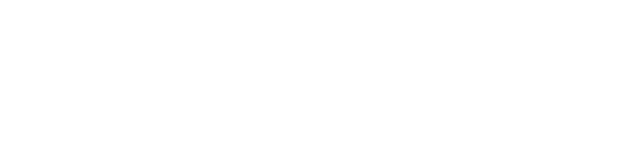
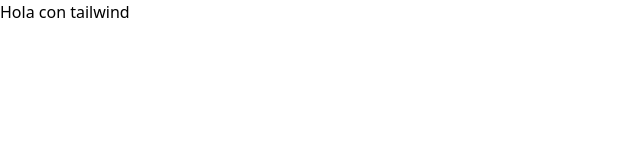
Before and after one commit to RRosalia22/MistiWasiPage, a website: page index.html in a window 1280 px wide. Shown: the whole page, without its empty margins (0-640 px from the left). Drawn offline with Linux system fonts and the light colour scheme.

Commit message:
feat: tailwind añadido

```diff
--- a/index.html
+++ b/index.html
@@ -4,8 +4,9 @@
     <meta charset="UTF-8">
     <meta name="viewport" content="width=device-width, initial-scale=1.0">
     <title>Inicio</title>
+    <link rel="stylesheet" href="./dist/output.css">
 </head>
 <body>
-
+    <h1>Hola con tailwind</h1>
 </body>
 </html>
--- /dev/null
+++ b/src/input.css
@@ -0,0 +1,3 @@
+@tailwind base;
+@tailwind components;
+@tailwind utilities;
--- /dev/null
+++ b/tailwind.config.js
@@ -0,0 +1,8 @@
+/** @type {import('tailwindcss').Config} */
+module.exports = {
+  content: ["./src/**/*.{html,js}","./index.html"],
+  theme: {
+    extend: {},
+  },
+  plugins: [],
+}
```
Also changed, not shown: package.json (added, +87 -0 lines), dist/output.css (added), styles.css (deleted), 2 other files.
